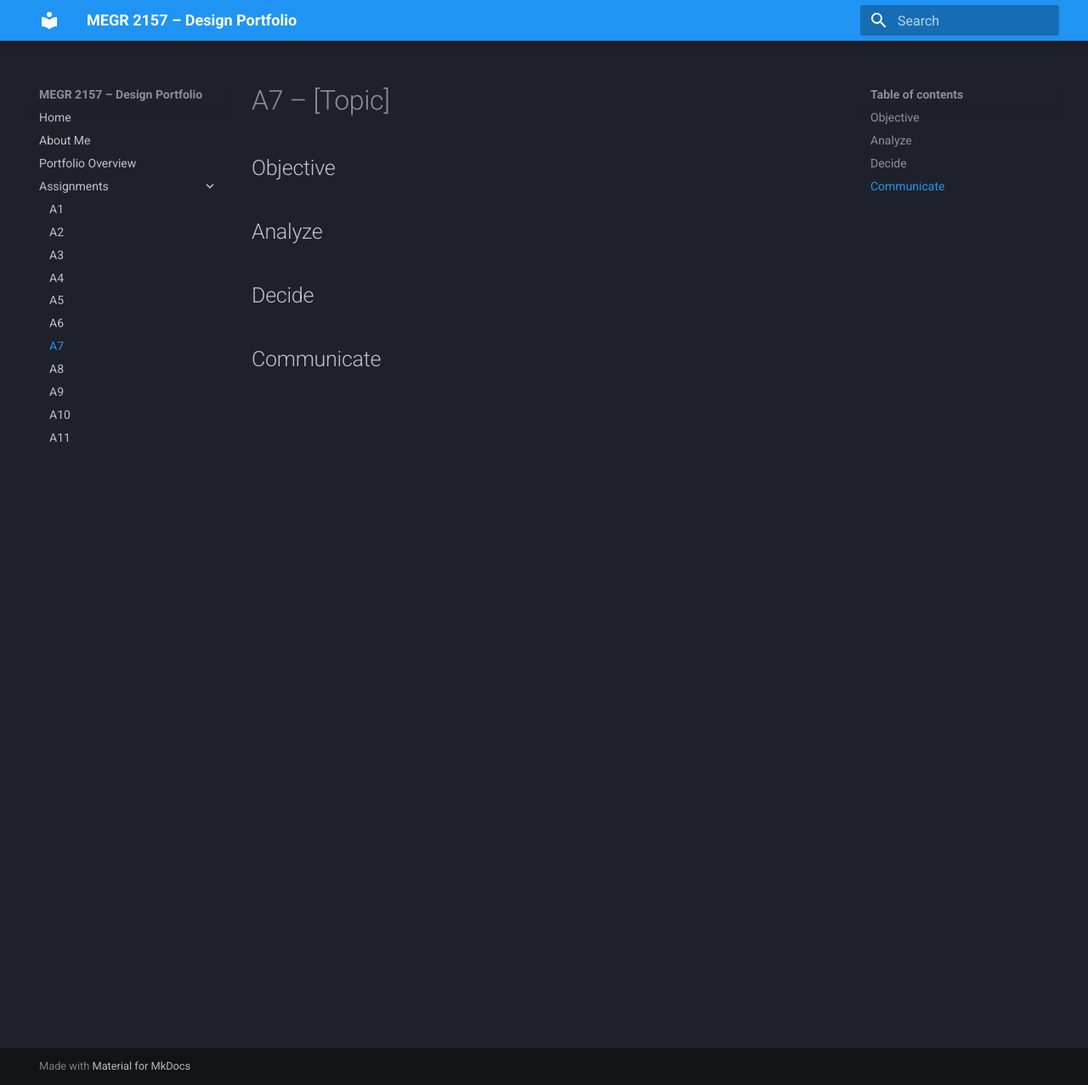
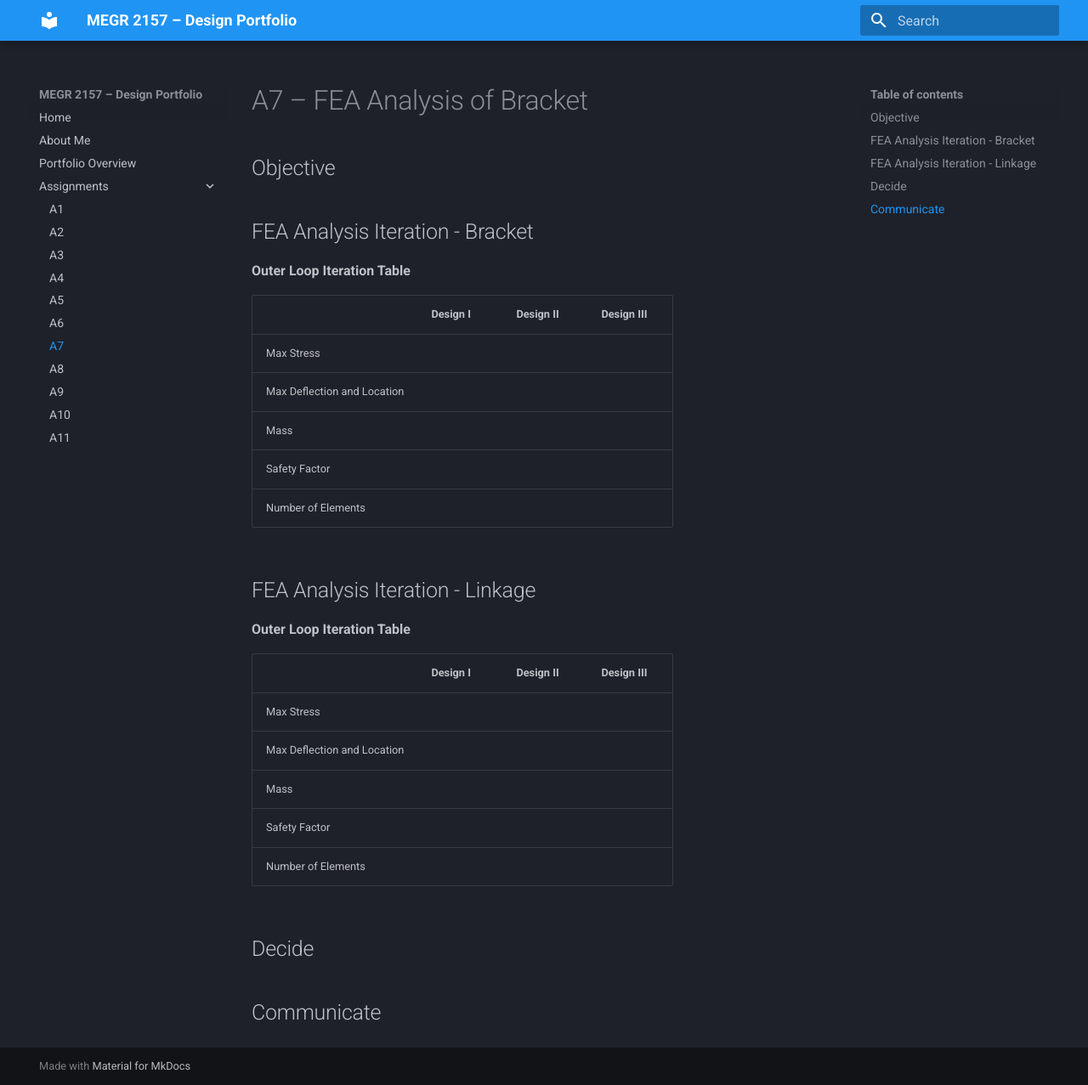
Before and after one commit to dheidenf-beep/DerekH-MEGR2157-portfolio, an MkDocs documentation site: the page built from docs/assignments/A07/index.md, in a window 1280 px wide and 1277 px high. Shown: the whole window at 85% size. Built offline with MkDocs 1.6.1 and Material for MkDocs 9.7.7, drawn with Linux system fonts in a browser that asks for light colours.

Commit message:
Update A7 index with FEA analysis details
Added FEA analysis sections for Bracket and Linkage with iteration tables.

```diff
--- a/docs/assignments/A07/index.md
+++ b/docs/assignments/A07/index.md
@@ -1,9 +1,31 @@
-# A7 – [Topic]
+# A7 – FEA Analysis of Bracket
 
 ## Objective
 
 
-## Analyze
+## FEA Analysis Iteration - Bracket
+
+**Outer Loop Iteration Table**
+
+|  | Design I | Design II | Design III |
+|-----------|-------------------|-------------------|---------------|
+| Max Stress |  |  | |
+| Max Deflection and Location |  |  | |
+| Mass |  |  | |
+| Safety Factor |  |  | |
+| Number of Elements |  |  | |
+
+## FEA Analysis Iteration - Linkage
+
+**Outer Loop Iteration Table**
+
+|  | Design I | Design II | Design III |
+|-----------|-------------------|-------------------|---------------|
+| Max Stress |  |  | |
+| Max Deflection and Location |  |  | |
+| Mass |  |  | |
+| Safety Factor |  |  | |
+| Number of Elements |  |  | |
 
 
 ## Decide
```
